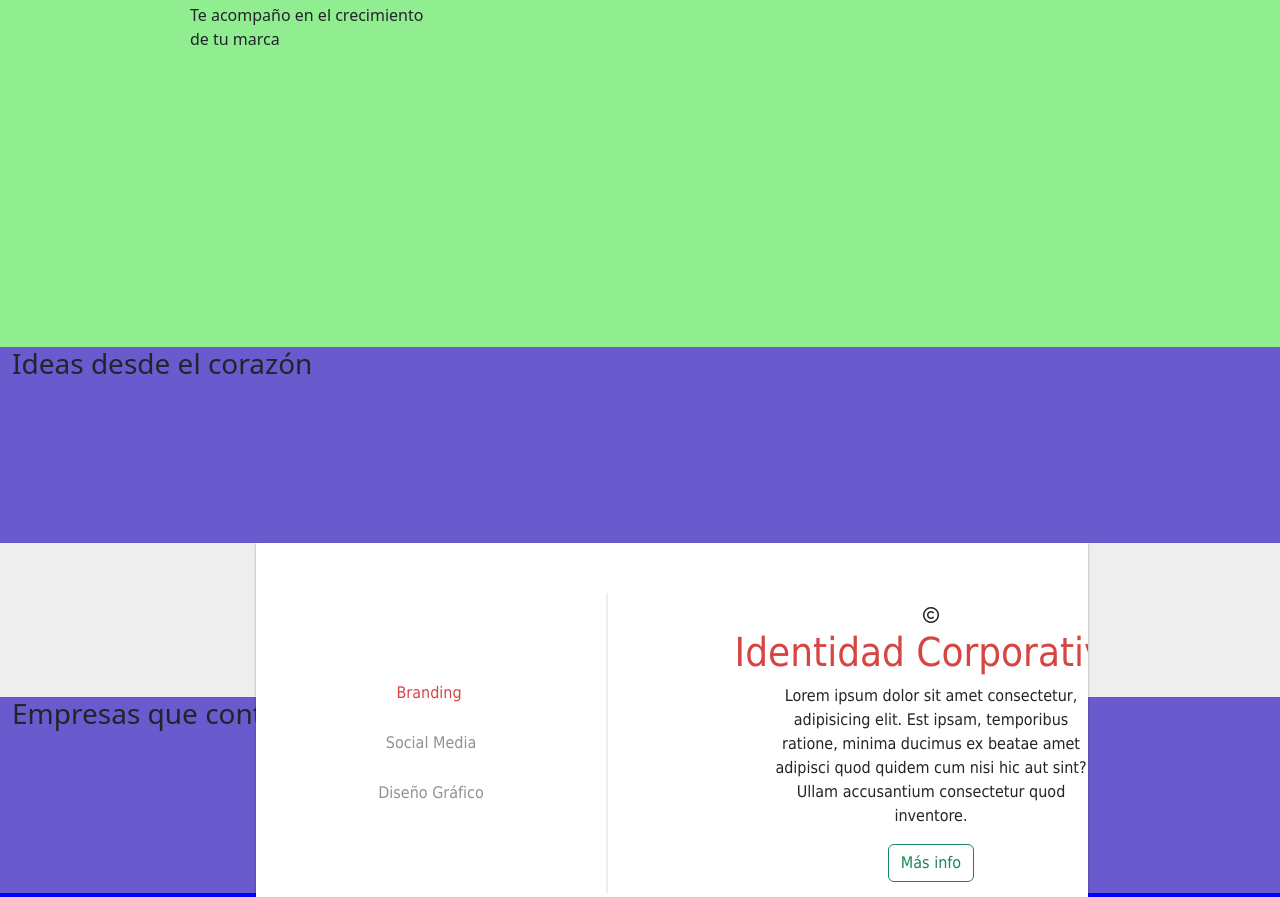
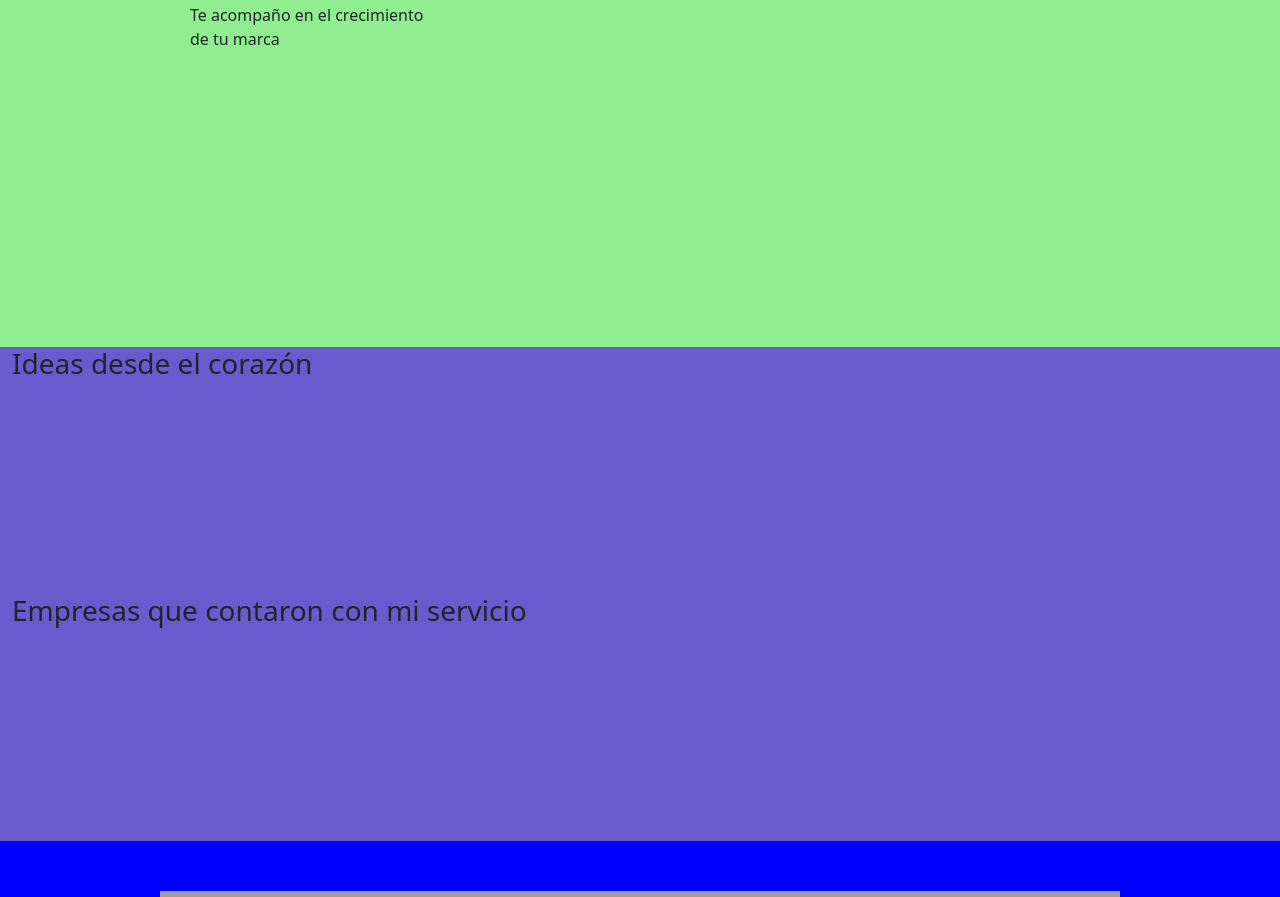
Before and after one commit to octavioserrago/ArileriaDesign, a plain HTML site: page index.html in a window 1280 px wide. Shown: the part 309-1206 px from the top of the page. Drawn offline with nearby package versions, Linux system fonts and the light colour scheme; grey boxes are pictures that could not be loaded; a script that the page names is missing.

Commit message:
Borre el cuadro

```diff
--- a/index.html
+++ b/index.html
@@ -50,45 +50,6 @@
     <main class="container-fluid">
         <div class="patron row">
             <h3>Ideas desde el corazón</h3>
-            <div class="elcuadro">
-                <div id="scene">
-                    <div id="left-zone" class="col-sm-4">
-                        <ul class="list container-fluid">
-                            <li class="item row">
-                                <input type="radio" id="radio_The garden strawberry (or simply strawberry /ˈstrɔːbᵊri/; Fragaria × ananassa) is a widely grown hybrid species of the genus Fragaria (collectively known as the strawberries)" name="basic_carousel" value="The garden strawberry (or simply strawberry /ˈstrɔːbᵊri/; Fragaria × ananassa) is a widely grown hybrid species of the genus Fragaria (collectively known as the strawberries)" checked="checked"/>
-                                <label class="label_strawberry" for="radio_The garden strawberry (or simply strawberry /ˈstrɔːbᵊri/; Fragaria × ananassa) is a widely grown hybrid species of the genus Fragaria (collectively known as the strawberries)">Branding</label>
-                                <div class="content content_strawberry">
-                                    <span class="picto"><i class="fa-regular fa-copyright"></i></span>
-                                    <h1>Identidad Corporativa</h1>
-                                    <p>Lorem ipsum dolor sit amet consectetur, adipisicing elit. Est ipsam, temporibus ratione, minima ducimus ex beatae amet adipisci quod quidem cum nisi hic aut sint? Ullam accusantium consectetur quod inventore.</p>
-                                    <button type="button" class="btn btn-outline-success">Más info</button>
-                                </div>
-                            </li>
-                            <li class="item">
-                                <input type="radio" id="radio_A banana is an edible fruit, botanically a berry, produced by several kinds of large herbaceous flowering plants in the genus Musa." name="basic_carousel" value="A banana is an edible fruit, botanically a berry, produced by several kinds of large herbaceous flowering plants in the genus Musa."/>
-                                <label class="label_banana" for="radio_A banana is an edible fruit, botanically a berry, produced by several kinds of large herbaceous flowering plants in the genus Musa.">Social Media</label>
-                                <div class="content content_banana"><span class="picta"><i class="fa-solid fa-thumbtack"></i></span>
-                                    <h1>Social media</h1>
-                                    <p>Lorem ipsum dolor sit amet consectetur adipisicing elit. Dicta accusantium ipsam quis temporibus officia nobis ex! Quod, velit voluptates animi unde dolore quas illo, placeat optio ad voluptatum ducimus quibusdam!</p>
-                                    <button type="button" class="btn btn-outline-success">Más info</button>
-                                </div>
-                            </li>
-                            <li class="item">
-                                <input type="radio" id="radio_The apple tree (Malus domestica) is a deciduous tree in the rose family best known for its sweet, pomaceous fruit, the apple. It is cultivated worldwide as a fruit tree, and is the most widely grown species in the genus Malus." name="basic_carousel" value="The apple tree (Malus domestica) is a deciduous tree in the rose family best known for its sweet, pomaceous fruit, the apple. It is cultivated worldwide as a fruit tree, and is the most widely grown species in the genus Malus."/>
-                                <label class="label_apple" for="radio_The apple tree (Malus domestica) is a deciduous tree in the rose family best known for its sweet, pomaceous fruit, the apple. It is cultivated worldwide as a fruit tree, and is the most widely grown species in the genus Malus.">Diseño Gráfico</label>
-                                <div class="content content_apple"><span class="picte"><i class="fa-solid fa-pen"></i></span>
-                                    <h1>Diseño Gráfico</h1>
-                                    <p>The apple tree (Malus domestica) is a deciduous tree in the rose family best known for its sweet, pomaceous fruit, the apple. It is cultivated worldwide as a fruit tree, and is the most widely grown species in the genus Malus.</p>
-                                    <button type="button" class="btn btn-outline-success">Más info</button>
-                                </div>
-                            </li>
-                        </ul>
-                    </div>
-                    <div id="middle-border" class="col-sm-4"></div>
-                    <div id="right-zone" class="col-sm-4"></div>
-                </div>
-            </div>
-
             <h3>Empresas que contaron con mi servicio</h3>
             <div class="elslider">
                 <div class="slider">
```
